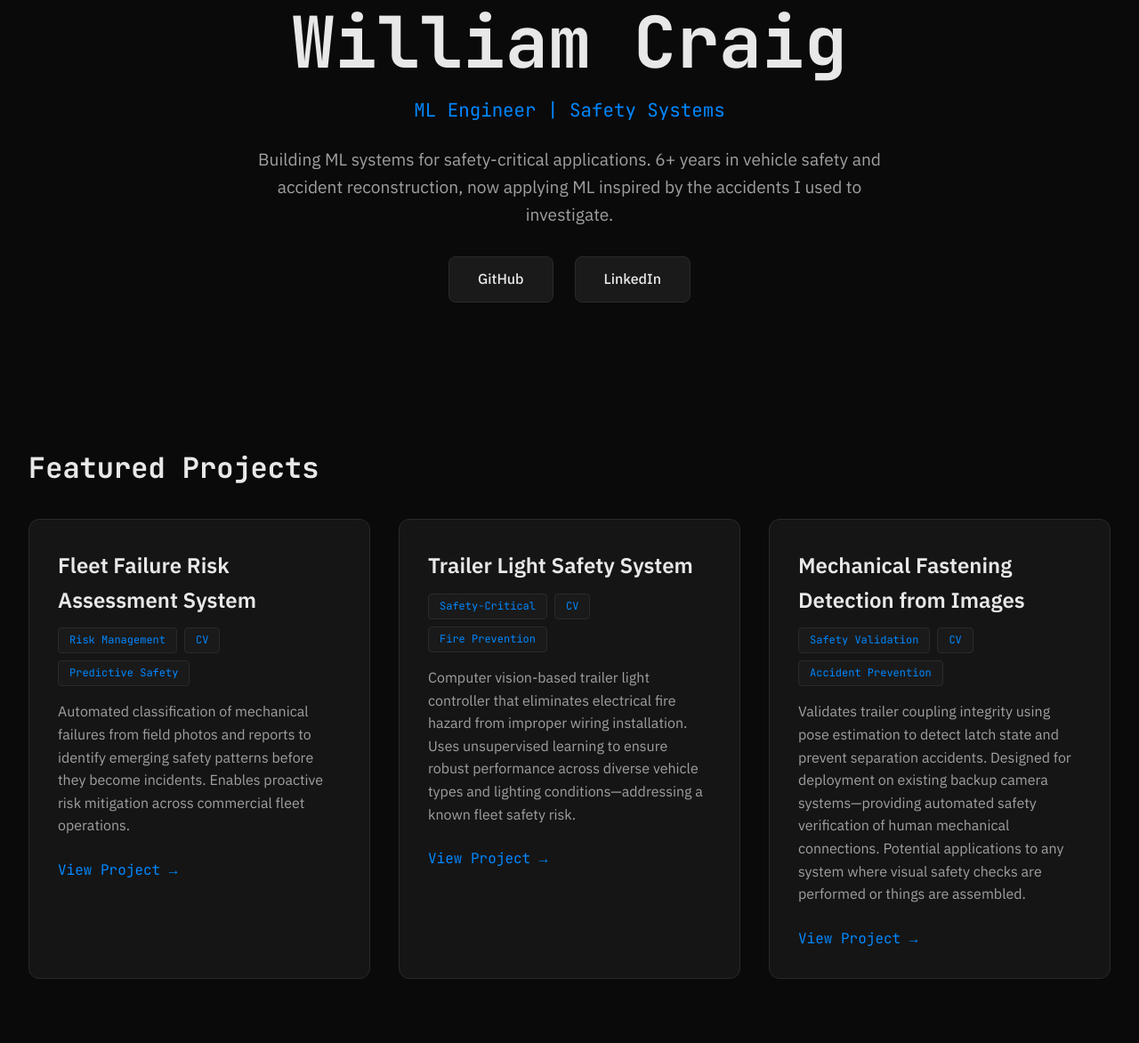
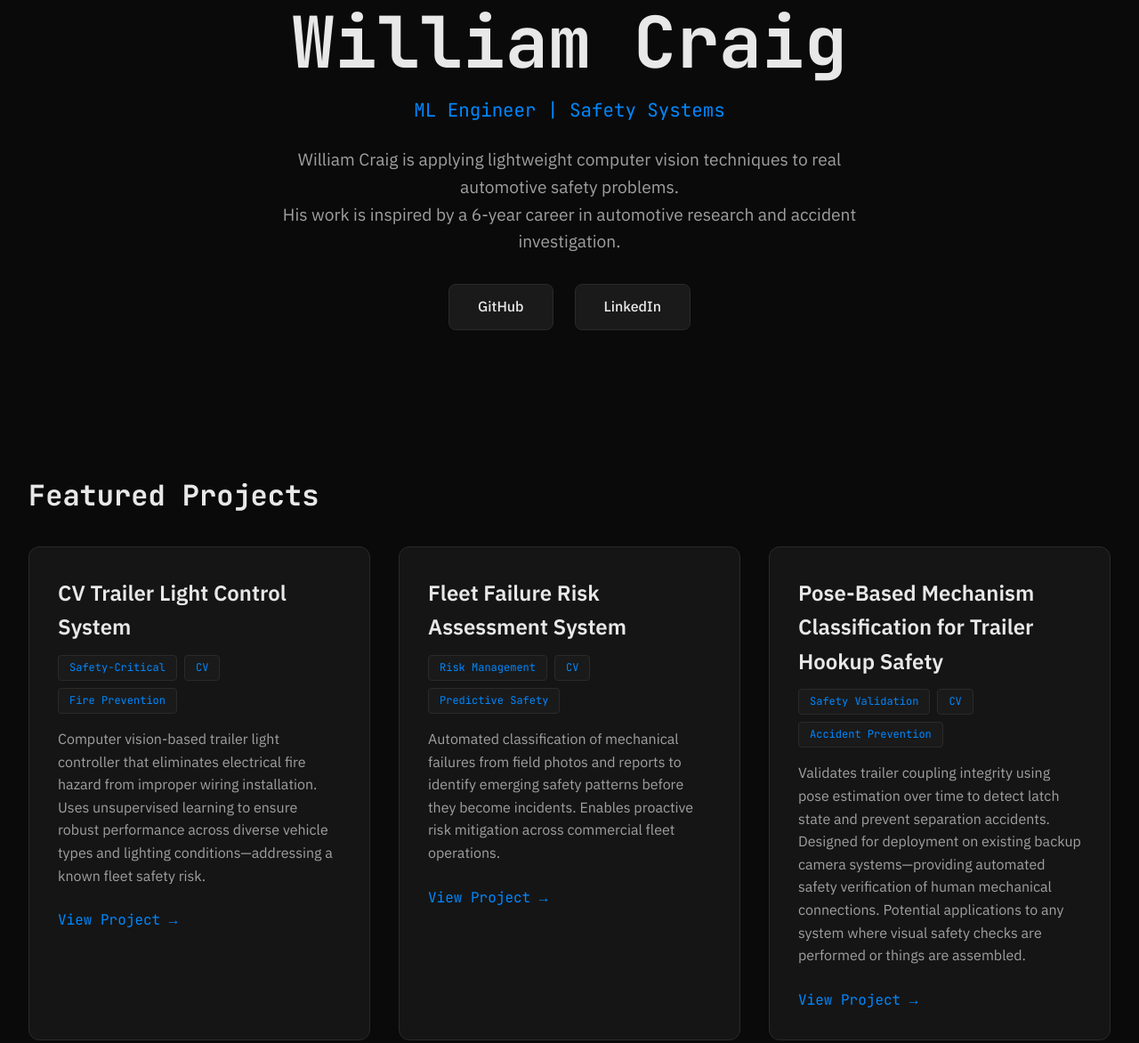
Before and after one commit to 4AM365/4AM365.github.io, a plain HTML site: page index.html in a window 1280 px wide. Shown: the part 173-1345 px from the top of the page at 89% size. Drawn offline with Linux system fonts and the light colour scheme.

Commit message:
new_desc

```diff
--- a/index.html
+++ b/index.html
@@ -42,7 +42,7 @@
                 </h1>
                 <p class="hero-subtitle">ML Engineer | Safety Systems</p>
                 <p class="hero-description">
-                    Building ML systems for safety-critical applications. 6+ years in vehicle safety and accident reconstruction, now applying ML inspired by the accidents I used to investigate.
+                    William Craig is applying lightweight computer vision techniques to real automotive safety problems. <br> His work is inspired by a 6-year career in automotive research and accident investigation.
                 </p>
                 <div class="hero-links">
                     <a href="https://github.com/4AM365" target="_blank" class="hero-link">GitHub</a>
@@ -53,6 +53,26 @@
             <div class="featured-section">
                 <h2 class="section-title">Featured Projects</h2>
                 <div class="projects-grid">
+
+
+                    <div class="project-card">
+                        <div class="project-header">
+                            <h3 class="project-title">CV Trailer Light Control System</h3>
+                            <div class="project-tags">
+                                <span class="tag">Safety-Critical</span>
+                                <span class="tag">CV</span>
+                                <span class="tag">Fire Prevention</span>
+                            </div>
+                        </div>
+                        <p class="project-description">
+                            Computer vision-based trailer light controller that eliminates electrical fire hazard from
+                            improper wiring installation. Uses unsupervised learning to ensure robust performance across
+                            diverse vehicle types and lighting conditions—addressing a known fleet safety risk.
+                        </p>
+                        <a href="https://github.com/4AM365/Computer-Vision-Trailer-Light-Controller" class="project-link">View Project →</a>
+                    </div>
+
+
                     <div class="project-card">
                         <div class="project-header">
                             <h3 class="project-title">Fleet Failure Risk Assessment System</h3>
@@ -70,26 +90,11 @@
                         <a href="#" class="project-link">View Project →</a>
                     </div>
 
-                    <div class="project-card">
-                        <div class="project-header">
-                            <h3 class="project-title">Trailer Light Safety System</h3>
-                            <div class="project-tags">
-                                <span class="tag">Safety-Critical</span>
-                                <span class="tag">CV</span>
-                                <span class="tag">Fire Prevention</span>
-                            </div>
-                        </div>
-                        <p class="project-description">
-                            Computer vision-based trailer light controller that eliminates electrical fire hazard from
-                            improper wiring installation. Uses unsupervised learning to ensure robust performance across
-                            diverse vehicle types and lighting conditions—addressing a known fleet safety risk.
-                        </p>
-                        <a href="https://github.com/4AM365/Computer-Vision-Trailer-Light-Controller" class="project-link">View Project →</a>
-                    </div>
+
 
                     <div class="project-card">
                         <div class="project-header">
-                            <h3 class="project-title">Mechanical Fastening Detection from Images</h3>
+                            <h3 class="project-title">Pose-Based Mechanism Classification for Trailer Hookup Safety</h3>
                             <div class="project-tags">
                                 <span class="tag">Safety Validation</span>
                                 <span class="tag">CV</span>
@@ -97,7 +102,7 @@
                             </div>
                         </div>
                         <p class="project-description">
-                            Validates trailer coupling integrity using pose estimation to detect latch state and prevent
+                            Validates trailer coupling integrity using pose estimation over time to detect latch state and prevent
                             separation accidents. Designed for deployment on existing backup camera systems—providing
                             automated safety verification of human mechanical connections. Potential applications to any system where visual safety checks are performed or things are assembled.
                         </p>
```
